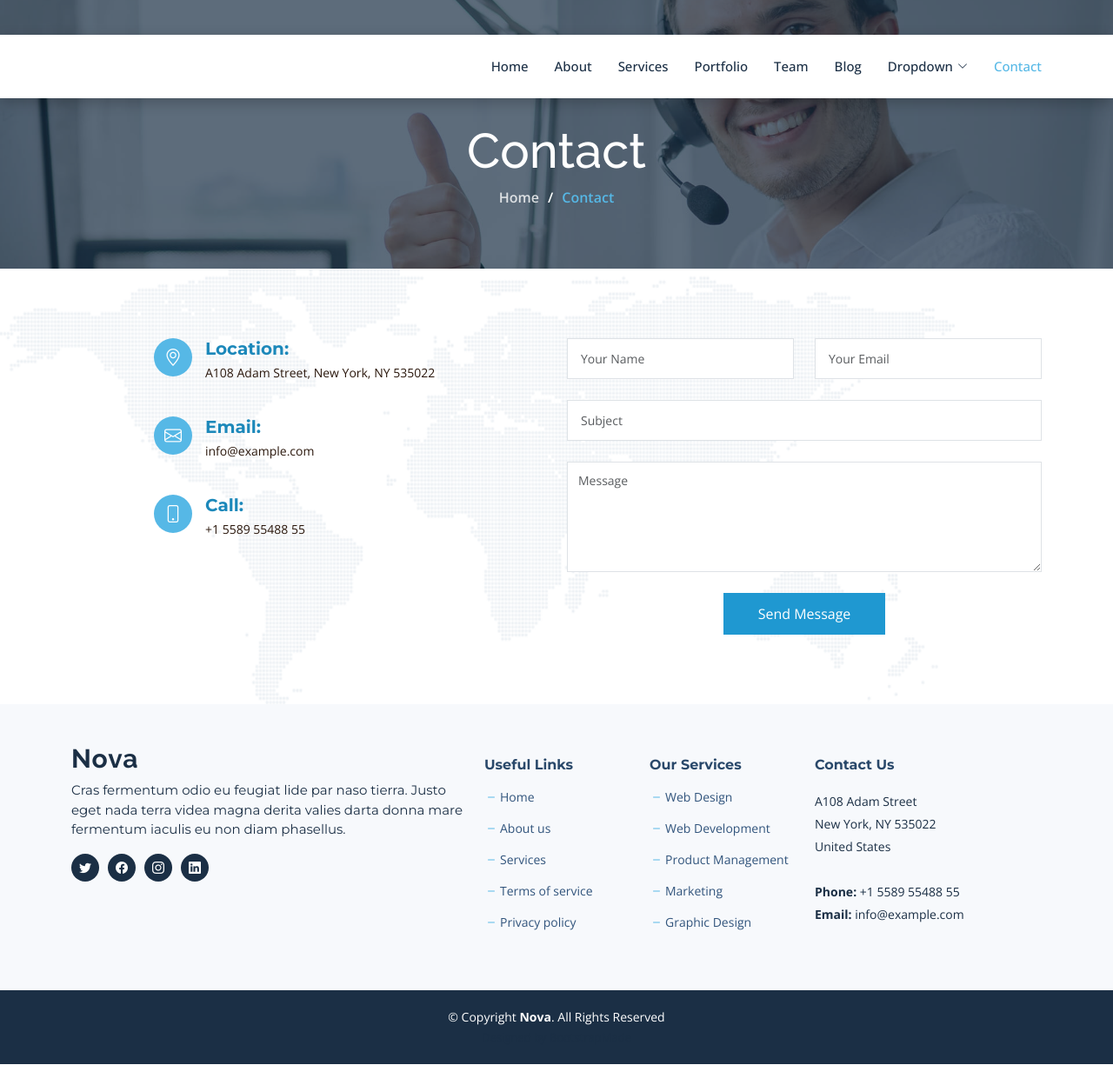
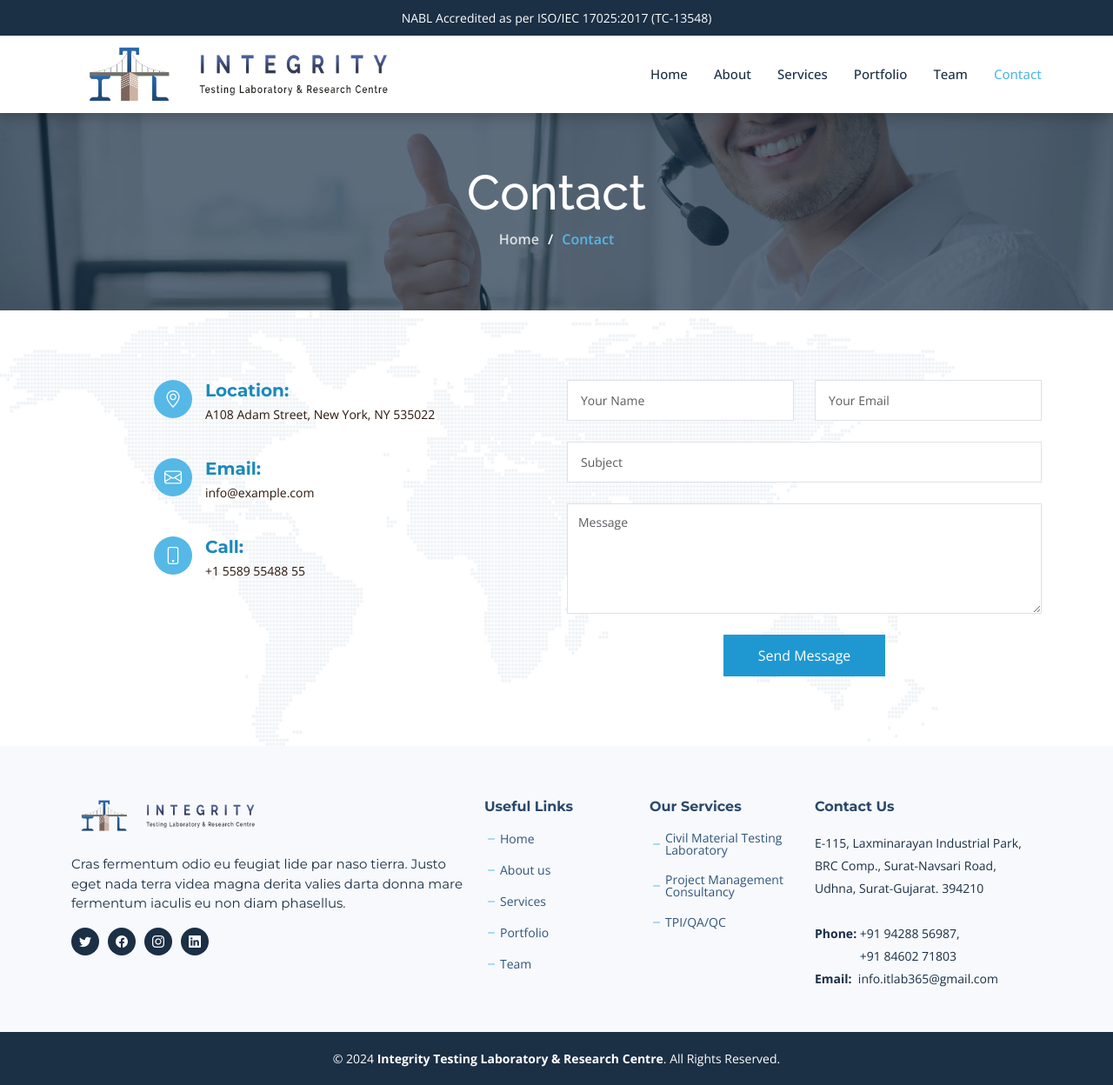
Before and after one commit to Mital-Kachhadiya/ITL, a plain HTML site: page contact.html in a window 1280 px wide. Shown: the whole page at 87% size. Before the commit the page ends 1224 px from the top, so only its background shows below. Drawn offline with nearby package versions, Linux system fonts and the light colour scheme.

Commit message:
Set Header Footer in all pages

```diff
--- a/contact.html
+++ b/contact.html
@@ -5,7 +5,7 @@
   <meta charset="utf-8">
   <meta content="width=device-width, initial-scale=1.0" name="viewport">
 
-  <title>Nova Bootstrap Template - Contact</title>
+  <title>Integrity Testing Laboratory & Research Centre - Contact</title>
   <meta content="" name="description">
   <meta content="" name="keywords">
 
@@ -40,14 +40,23 @@
 
 <body class="page-contact">
 
+
+    <!-- Top Bar -->
+    <div class="top-bar fixed-top">
+      <div class="container">
+        <p>NABL Accredited as per ISO/IEC 17025:2017 (TC-13548)</p>
+      </div>
+    </div>
+    <!-- End Top Bar -->
     <!-- ======= Header ======= -->
-  <header id="header" class="header d-flex align-items-center fixed-top">
+    <header id="header" class="header d-flex align-items-center fixed-top ">
       <div class="container-fluid container-xl d-flex align-items-center justify-content-between">
 
         <a href="index.html" class="logo d-flex align-items-center">
           <!-- Uncomment the line below if you also wish to use an image logo -->
-        <!-- <img src="assets/img/logo.png" alt=""> -->
-        <h1 class="d-flex align-items-center">Nova</h1>
+          <img src="assets/img/logo - Copy.png" alt="">
+          <img src="assets/img/tagline.png" alt="">
+          <!-- <h1 class="d-flex align-items-center">INTEGRITY Testing Laboratory & Research Centre</h1> -->
         </a>
 
         <i class="mobile-nav-toggle mobile-nav-show bi bi-list"></i>
@@ -56,28 +65,10 @@
         <nav id="navbar" class="navbar">
           <ul>
             <li><a href="index.html">Home</a></li>
-          <li><a href="about.html">About</a></li>
-          <li><a href="services.html">Services</a></li>
+            <li><a href="about.html"  >About</a></li>
+            <li><a href="services.html" >Services</a></li>
             <li><a href="portfolio.html">Portfolio</a></li>
-          <li><a href="team.html">Team</a></li>
-          <li><a href="blog.html">Blog</a></li>
-          <li class="dropdown"><a href="#"><span>Dropdown</span> <i class="bi bi-chevron-down dropdown-indicator"></i></a>
-            <ul>
-              <li><a href="#">Dropdown 1</a></li>
-              <li class="dropdown"><a href="#"><span>Deep Dropdown</span> <i class="bi bi-chevron-down dropdown-indicator"></i></a>
-                <ul>
-                  <li><a href="#">Deep Dropdown 1</a></li>
-                  <li><a href="#">Deep Dropdown 2</a></li>
-                  <li><a href="#">Deep Dropdown 3</a></li>
-                  <li><a href="#">Deep Dropdown 4</a></li>
-                  <li><a href="#">Deep Dropdown 5</a></li>
-                </ul>
-              </li>
-              <li><a href="#">Dropdown 2</a></li>
-              <li><a href="#">Dropdown 3</a></li>
-              <li><a href="#">Dropdown 4</a></li>
-            </ul>
-          </li>
+            <li><a href="team.html" >Team</a></li>
             <li><a href="contact.html" class="active">Contact</a></li>
           </ul>
         </nav><!-- .navbar -->
@@ -89,7 +80,7 @@
 
     <!-- ======= Breadcrumbs ======= -->
     <div class="breadcrumbs d-flex align-items-center" style="background-image: url('assets/img/contact-header.jpg');">
-      <div class="container position-relative d-flex flex-column align-items-center">
+      <div class="container position-relative d-flex flex-column align-items-center mt-5">
 
         <h2>Contact</h2>
         <ol>
@@ -176,7 +167,10 @@
       <div class="row gy-4">
         <div class="col-lg-5 col-md-12 footer-info">
           <a href="index.html" class="logo d-flex align-items-center">
-              <span>Nova</span>
+            <!-- Uncomment the line below if you also wish to use an image logo -->
+            <img src="assets/img/logo - Copy.png" alt="">
+            <img src="assets/img/tagline.png" alt="">
+            <!-- <h1 class="d-flex align-items-center">INTEGRITY Testing Laboratory & Research Centre</h1> -->
           </a>
           <p>Cras fermentum odio eu feugiat lide par naso tierra. Justo eget nada terra videa magna derita valies darta donna mare fermentum iaculis eu non diam phasellus.</p>
           <div class="social-links d-flex  mt-3">
@@ -193,30 +187,28 @@
             <li><i class="bi bi-dash"></i> <a href="#">Home</a></li>
             <li><i class="bi bi-dash"></i> <a href="#">About us</a></li>
             <li><i class="bi bi-dash"></i> <a href="#">Services</a></li>
-              <li><i class="bi bi-dash"></i> <a href="#">Terms of service</a></li>
-              <li><i class="bi bi-dash"></i> <a href="#">Privacy policy</a></li>
+            <li><i class="bi bi-dash"></i> <a href="#">Portfolio</a></li>
+            <li><i class="bi bi-dash"></i> <a href="#">Team</a></li>
           </ul>
         </div>
 
         <div class="col-lg-2 col-6 footer-links">
           <h4>Our Services</h4>
           <ul>
-              <li><i class="bi bi-dash"></i> <a href="#">Web Design</a></li>
-              <li><i class="bi bi-dash"></i> <a href="#">Web Development</a></li>
-              <li><i class="bi bi-dash"></i> <a href="#">Product Management</a></li>
-              <li><i class="bi bi-dash"></i> <a href="#">Marketing</a></li>
-              <li><i class="bi bi-dash"></i> <a href="#">Graphic Design</a></li>
+            <li><i class="bi bi-dash"></i> <a href="#">Civil Material Testing Laboratory</a></li>
+            <li><i class="bi bi-dash"></i> <a href="#">Project Management Consultancy</a></li>
+            <li><i class="bi bi-dash"></i> <a href="#">TPI/QA/QC</a></li>
           </ul>
         </div>
 
         <div class="col-lg-3 col-md-12 footer-contact text-center text-md-start">
           <h4>Contact Us</h4>
           <p>
-              A108 Adam Street <br>
-              New York, NY 535022<br>
-              United States <br><br>
-              <strong>Phone:</strong> +1 5589 55488 55<br>
-              <strong>Email:</strong> info@example.com<br>
+            E-115, Laxminarayan Industrial Park, <br>
+            BRC Comp., Surat-Navsari Road,<br>
+            Udhna, Surat-Gujarat. 394210 <br><br>
+            <strong>Phone:</strong>&nbsp;<span class="inline-flex"> +91 94288 56987, <br> +91 84602 71803</span><br>
+            <strong>Email:</strong>&nbsp; info.itlab365@gmail.com<br>
         </p>
 
         </div>
@@ -228,15 +220,9 @@
   <div class="footer-legal">
     <div class="container">
       <div class="copyright">
-          &copy; Copyright <strong><span>Nova</span></strong>. All Rights Reserved
+        &copy; <script>document.write(new Date().getFullYear())</script> <strong><span>Integrity Testing Laboratory & Research Centre</span></strong>. All Rights Reserved.
       </div>
-        <div class="credits">
-          <!-- All the links in the footer should remain intact. -->
-          <!-- You can delete the links only if you purchased the pro version. -->
-          <!-- Licensing information: https://bootstrapmade.com/license/ -->
-          <!-- Purchase the pro version with working PHP/AJAX contact form: https://bootstrapmade.com/nova-bootstrap-business-template/ -->
-          Designed by <a href="https://bootstrapmade.com/">BootstrapMade</a>
-        </div>
+
     </div>
   </div>
 </footer><!-- End Footer --><!-- End Footer -->
@@ -255,6 +241,16 @@
 
 <!-- Template Main JS File -->
 <script src="assets/js/main.js"></script>
+<script>
+  window.addEventListener('scroll', function() {
+    const header = document.querySelector('.header');
+    if (window.scrollY > 0) {
+      header.classList.add('scrolled');
+    } else {
+      header.classList.remove('scrolled');
+    }
+  });
+</script>
 
 </body>
 
--- a/services.html
+++ b/services.html
@@ -5,7 +5,7 @@
   <meta charset="utf-8">
   <meta content="width=device-width, initial-scale=1.0" name="viewport">
 
-  <title>Nova Bootstrap Template - Services</title>
+  <title>Integrity Testing Laboratory & Research Centre - Services</title>
   <meta content="" name="description">
   <meta content="" name="keywords">
 
@@ -40,14 +40,22 @@
 
 <body class="page-services">
 
+    <!-- Top Bar -->
+    <div class="top-bar fixed-top">
+      <div class="container">
+        <p>NABL Accredited as per ISO/IEC 17025:2017 (TC-13548)</p>
+      </div>
+    </div>
+    <!-- End Top Bar -->
     <!-- ======= Header ======= -->
-  <header id="header" class="header d-flex align-items-center fixed-top">
+    <header id="header" class="header d-flex align-items-center fixed-top ">
       <div class="container-fluid container-xl d-flex align-items-center justify-content-between">
 
         <a href="index.html" class="logo d-flex align-items-center">
           <!-- Uncomment the line below if you also wish to use an image logo -->
-        <!-- <img src="assets/img/logo.png" alt=""> -->
-        <h1 class="d-flex align-items-center">Nova</h1>
+          <img src="assets/img/logo - Copy.png" alt="">
+          <img src="assets/img/tagline.png" alt="">
+          <!-- <h1 class="d-flex align-items-center">INTEGRITY Testing Laboratory & Research Centre</h1> -->
         </a>
 
         <i class="mobile-nav-toggle mobile-nav-show bi bi-list"></i>
@@ -56,28 +64,10 @@
         <nav id="navbar" class="navbar">
           <ul>
             <li><a href="index.html">Home</a></li>
-          <li><a href="about.html">About</a></li>
+            <li><a href="about.html"  >About</a></li>
             <li><a href="services.html" class="active">Services</a></li>
             <li><a href="portfolio.html">Portfolio</a></li>
-          <li><a href="team.html">Team</a></li>
-          <li><a href="blog.html">Blog</a></li>
-          <li class="dropdown"><a href="#"><span>Dropdown</span> <i class="bi bi-chevron-down dropdown-indicator"></i></a>
-            <ul>
-              <li><a href="#">Dropdown 1</a></li>
-              <li class="dropdown"><a href="#"><span>Deep Dropdown</span> <i class="bi bi-chevron-down dropdown-indicator"></i></a>
-                <ul>
-                  <li><a href="#">Deep Dropdown 1</a></li>
-                  <li><a href="#">Deep Dropdown 2</a></li>
-                  <li><a href="#">Deep Dropdown 3</a></li>
-                  <li><a href="#">Deep Dropdown 4</a></li>
-                  <li><a href="#">Deep Dropdown 5</a></li>
-                </ul>
-              </li>
-              <li><a href="#">Dropdown 2</a></li>
-              <li><a href="#">Dropdown 3</a></li>
-              <li><a href="#">Dropdown 4</a></li>
-            </ul>
-          </li>
+            <li><a href="team.html" >Team</a></li>
             <li><a href="contact.html">Contact</a></li>
           </ul>
         </nav><!-- .navbar -->
@@ -89,7 +79,7 @@
 
     <!-- ======= Breadcrumbs ======= -->
     <div class="breadcrumbs d-flex align-items-center" style="background-image: url('assets/img/services-header.jpg');">
-      <div class="container position-relative d-flex flex-column align-items-center">
+      <div class="container position-relative d-flex flex-column align-items-center mt-5">
 
         <h2>Services</h2>
         <ol>
@@ -349,7 +339,10 @@
       <div class="row gy-4">
         <div class="col-lg-5 col-md-12 footer-info">
           <a href="index.html" class="logo d-flex align-items-center">
-              <span>Nova</span>
+            <!-- Uncomment the line below if you also wish to use an image logo -->
+            <img src="assets/img/logo - Copy.png" alt="">
+            <img src="assets/img/tagline.png" alt="">
+            <!-- <h1 class="d-flex align-items-center">INTEGRITY Testing Laboratory & Research Centre</h1> -->
           </a>
           <p>Cras fermentum odio eu feugiat lide par naso tierra. Justo eget nada terra videa magna derita valies darta donna mare fermentum iaculis eu non diam phasellus.</p>
           <div class="social-links d-flex  mt-3">
@@ -366,30 +359,28 @@
             <li><i class="bi bi-dash"></i> <a href="#">Home</a></li>
             <li><i class="bi bi-dash"></i> <a href="#">About us</a></li>
             <li><i class="bi bi-dash"></i> <a href="#">Services</a></li>
-              <li><i class="bi bi-dash"></i> <a href="#">Terms of service</a></li>
-              <li><i class="bi bi-dash"></i> <a href="#">Privacy policy</a></li>
+            <li><i class="bi bi-dash"></i> <a href="#">Portfolio</a></li>
+            <li><i class="bi bi-dash"></i> <a href="#">Team</a></li>
           </ul>
         </div>
 
         <div class="col-lg-2 col-6 footer-links">
           <h4>Our Services</h4>
           <ul>
-              <li><i class="bi bi-dash"></i> <a href="#">Web Design</a></li>
-              <li><i class="bi bi-dash"></i> <a href="#">Web Development</a></li>
-              <li><i class="bi bi-dash"></i> <a href="#">Product Management</a></li>
-              <li><i class="bi bi-dash"></i> <a href="#">Marketing</a></li>
-              <li><i class="bi bi-dash"></i> <a href="#">Graphic Design</a></li>
+            <li><i class="bi bi-dash"></i> <a href="#">Civil Material Testing Laboratory</a></li>
+            <li><i class="bi bi-dash"></i> <a href="#">Project Management Consultancy</a></li>
+            <li><i class="bi bi-dash"></i> <a href="#">TPI/QA/QC</a></li>
           </ul>
         </div>
 
         <div class="col-lg-3 col-md-12 footer-contact text-center text-md-start">
           <h4>Contact Us</h4>
           <p>
-              A108 Adam Street <br>
-              New York, NY 535022<br>
-              United States <br><br>
-              <strong>Phone:</strong> +1 5589 55488 55<br>
-              <strong>Email:</strong> info@example.com<br>
+            E-115, Laxminarayan Industrial Park, <br>
+            BRC Comp., Surat-Navsari Road,<br>
+            Udhna, Surat-Gujarat. 394210 <br><br>
+            <strong>Phone:</strong>&nbsp;<span class="inline-flex"> +91 94288 56987, <br> +91 84602 71803</span><br>
+            <strong>Email:</strong>&nbsp; info.itlab365@gmail.com<br>
         </p>
 
         </div>
@@ -401,15 +392,9 @@
   <div class="footer-legal">
     <div class="container">
       <div class="copyright">
-          &copy; Copyright <strong><span>Nova</span></strong>. All Rights Reserved
+        &copy; <script>document.write(new Date().getFullYear())</script> <strong><span>Integrity Testing Laboratory & Research Centre</span></strong>. All Rights Reserved.
       </div>
-        <div class="credits">
-          <!-- All the links in the footer should remain intact. -->
-          <!-- You can delete the links only if you purchased the pro version. -->
-          <!-- Licensing information: https://bootstrapmade.com/license/ -->
-          <!-- Purchase the pro version with working PHP/AJAX contact form: https://bootstrapmade.com/nova-bootstrap-business-template/ -->
-          Designed by <a href="https://bootstrapmade.com/">BootstrapMade</a>
-        </div>
+
     </div>
   </div>
 </footer><!-- End Footer --><!-- End Footer -->
@@ -428,6 +413,16 @@
 
 <!-- Template Main JS File -->
 <script src="assets/js/main.js"></script>
+<script>
+  window.addEventListener('scroll', function() {
+    const header = document.querySelector('.header');
+    if (window.scrollY > 0) {
+      header.classList.add('scrolled');
+    } else {
+      header.classList.remove('scrolled');
+    }
+  });
+</script>
 
 </body>
 
```
Also changed, not shown: about.html (+1 -1 lines), team.html (+1 -1 lines). Lines whose indentation alone changed are shown as unchanged.
